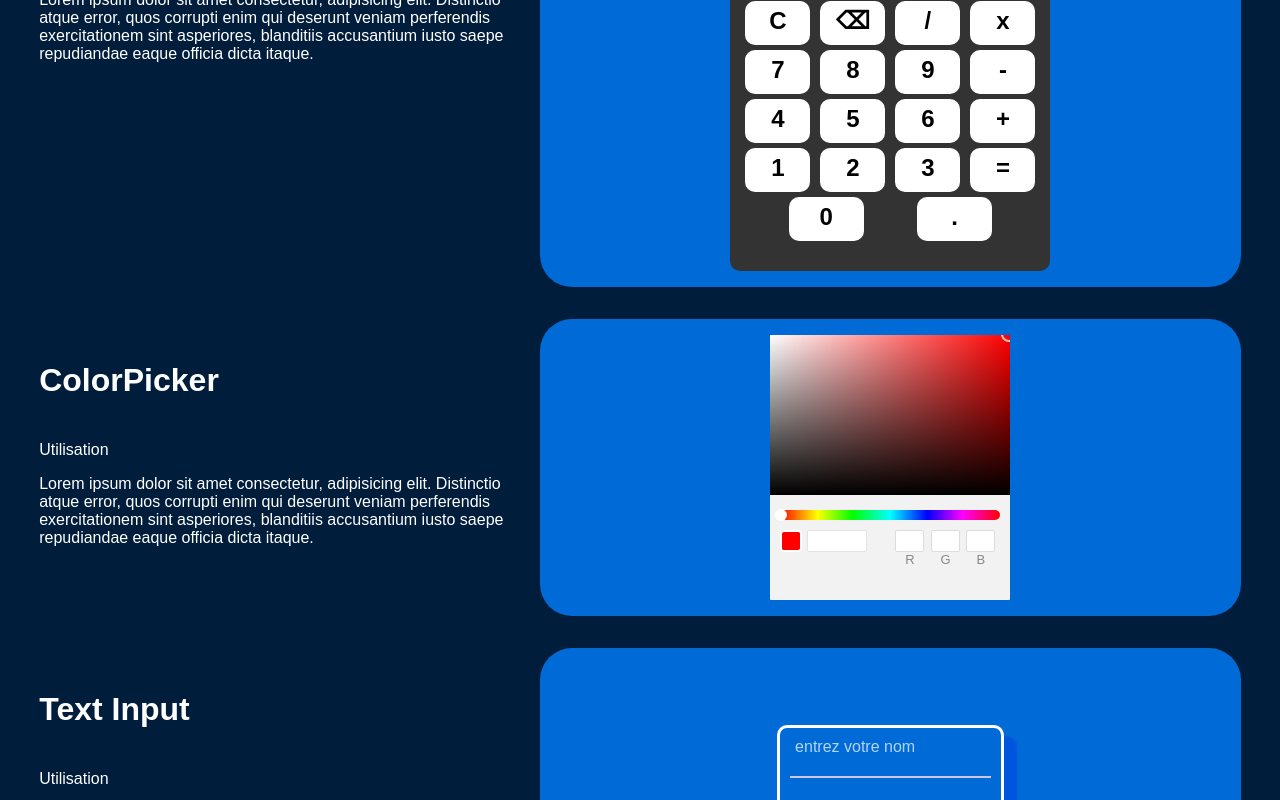
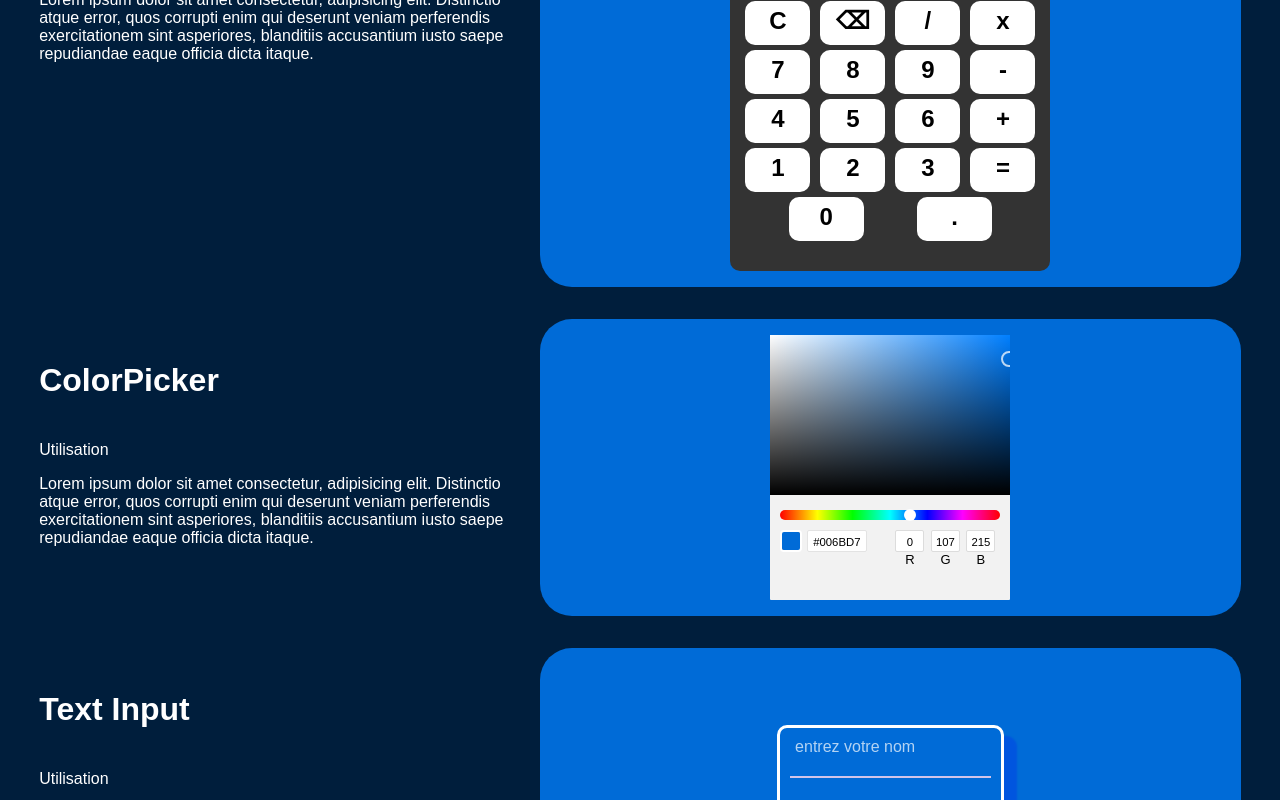
Before and after one commit to GoofyComponent/GoofyComponent, a Svelte app: page / in a window 1280 px wide. Shown: the part 2229-3029 px from the top of the page. Built offline with nearby package versions, Linux system fonts and the light colour scheme; a web font is replaced by a local one.

Commit message:
Fix color, calc and placeholder

```diff
--- a/src/Placeholder.svelte
+++ b/src/Placeholder.svelte
@@ -16,6 +16,7 @@
   import Todo from "./UI/Todo/Todo.svelte";
 
   let btnTrigger = false;
+  let demoColor = "#006BD7";
 </script>
 
 <section id="linksBar">
@@ -259,8 +260,8 @@
       </p>
     </div>
 
-    <div class="compoZone">
-      <Color />
+    <div class="compoZone" style={"background-color:" + demoColor}>
+      <Color startColor={demoColor} bind:hexaVal={demoColor} />
     </div>
   </div>
   <div class="displayCompoContain" id="textinput">
--- a/src/UI/Calc/Calc.svelte
+++ b/src/UI/Calc/Calc.svelte
@@ -95,6 +95,7 @@
     justify-content: center;
     align-items: center;
     padding: 10px;
+    color: black;
   }
   .calc-display {
     width: 100%;
--- a/src/UI/Color/Color.svelte
+++ b/src/UI/Color/Color.svelte
@@ -1,7 +1,8 @@
 <script>
-import {onMount,createEventDispatcher} from 'svelte';
+  import { onMount, createEventDispatcher } from "svelte";
 
-export let startColor ="#FF0000";
+  export let startColor = "#FF0000";
+  export let hexaVal = startColor;
 
   onMount(() => {
     document.addEventListener("mouseup", mouseUp);
@@ -10,11 +11,11 @@ onMount(() => {
     document.addEventListener("touchmove", touchMove);
     document.addEventListener("touchstart", killMouseEvents);
     document.addEventListener("mousedown", killTouchEvents);
- setStartColor()
+    setStartColor();
   });
 
-Number.prototype.mod = function(n) {
-    return ((this%n)+n)%n;
+  Number.prototype.mod = function (n) {
+    return ((this % n) + n) % n;
   };
   const dispatch = createEventDispatcher();
   let tracked;
@@ -25,30 +26,33 @@ let a = 1;
   let r = 255;
   let g = 0;
   let b = 0;
-let hexaVal = '#FF0000';
-
 
   function setStartColor() {
-  let hex = startColor.replace('#','');
+    let hex = startColor.replace("#", "");
     if (hex.length !== 6 && hex.length !== 3 && !hex.match(/([^A-F0-9])/gi)) {
-    alert('Invalid property value (startColor)');
+      alert("Invalid property value (startColor)");
       return;
     }
-  let hexFiltered='';
+    let hexFiltered = "";
     if (hex.length === 3)
-    hex.split('').forEach( c => {hexFiltered += c+c;});
-  else
-    hexFiltered=hex;
+      hex.split("").forEach((c) => {
+        hexFiltered += c + c;
+      });
+    else hexFiltered = hex;
     hexaVal = hexFiltered;
-  r = parseInt(hexFiltered.substring(0,2), 16);
-  g = parseInt(hexFiltered.substring(2,4), 16);
-  b = parseInt(hexFiltered.substring(4,6), 16);
-  rgbToHSV(r,g,b,true);
+    r = parseInt(hexFiltered.substring(0, 2), 16);
+    g = parseInt(hexFiltered.substring(2, 4), 16);
+    b = parseInt(hexFiltered.substring(4, 6), 16);
+    rgbToHSV(r, g, b, true);
     updateCsPicker();
     updateHuePicker();
   }
 
-function removeEventListenerFromElement(elementId, eventName, listenerCallback) {
+  function removeEventListenerFromElement(
+    elementId,
+    eventName,
+    listenerCallback
+  ) {
     let element = document.querySelector(elementId);
     if (element) element.removeEventListener(eventName, listenerCallback);
   }
@@ -56,19 +60,23 @@ function removeEventListenerFromElement(elementId, eventName, listenerCallback)
   function killMouseEvents() {
     removeEventListenerFromElement("#colorsquare-event", "mousedown", csDown);
     removeEventListenerFromElement("#hue-event", "mousedown", hueDown);
-  document.removeEventListener("mouseup",mouseUp);
-  document.removeEventListener("mousemove",mouseMove);
-  document.removeEventListener("touchstart",killMouseEvents);
-  document.removeEventListener("mousedown",killTouchEvents);
+    document.removeEventListener("mouseup", mouseUp);
+    document.removeEventListener("mousemove", mouseMove);
+    document.removeEventListener("touchstart", killMouseEvents);
+    document.removeEventListener("mousedown", killTouchEvents);
   }
 
   function killTouchEvents() {
-  removeEventListenerFromElement("#colorsquare-event", "touchstart", csDownTouch);
+    removeEventListenerFromElement(
+      "#colorsquare-event",
+      "touchstart",
+      csDownTouch
+    );
     removeEventListenerFromElement("#hue-event", "touchstart", hueDownTouch);
-  document.removeEventListener("touchend",mouseUp);
-  document.removeEventListener("touchmove",touchMove);
-  document.removeEventListener("touchstart",killMouseEvents);
-  document.removeEventListener("mousedown",killTouchEvents);
+    document.removeEventListener("touchend", mouseUp);
+    document.removeEventListener("touchmove", touchMove);
+    document.removeEventListener("touchstart", killMouseEvents);
+    document.removeEventListener("mousedown", killTouchEvents);
   }
 
   function updateCsPicker() {
@@ -86,11 +94,11 @@ function updateHuePicker() {
   }
 
   function colorChangeCallback() {
-  dispatch('colorChange', {
+    dispatch("colorChange", {
       r: r,
       g: g,
       b: b,
-        a: a
+      a: a,
     });
   }
 
@@ -102,10 +110,18 @@ function mouseMove(event) {
       let xPercentage, yPercentage, picker;
       switch (tracked.id) {
         case "colorsquare-event":
-    xPercentage = (mouseX - trackedPos.x) / 240 * 100;
-    yPercentage = (mouseY - trackedPos.y) / 160 * 100;
-    (xPercentage > 100) ? xPercentage = 100: (xPercentage < 0) ? xPercentage = 0 : null;
-    (yPercentage > 100) ? yPercentage = 100: (yPercentage < 0) ? yPercentage = 0 : null;
+          xPercentage = ((mouseX - trackedPos.x) / 240) * 100;
+          yPercentage = ((mouseY - trackedPos.y) / 160) * 100;
+          xPercentage > 100
+            ? (xPercentage = 100)
+            : xPercentage < 0
+            ? (xPercentage = 0)
+            : null;
+          yPercentage > 100
+            ? (yPercentage = 100)
+            : yPercentage < 0
+            ? (yPercentage = 0)
+            : null;
           picker = document.querySelector("#colorsquare-picker");
           yPercentage = yPercentage.toFixed(2);
           xPercentage = xPercentage.toFixed(2);
@@ -116,8 +132,12 @@ function mouseMove(event) {
           colorChange();
           break;
         case "hue-event":
-    xPercentage = (mouseX - 10 - trackedPos.x) / 220 * 100;
-    (xPercentage > 100) ? xPercentage = 100: (xPercentage < 0) ? xPercentage = 0 : null;
+          xPercentage = ((mouseX - 10 - trackedPos.x) / 220) * 100;
+          xPercentage > 100
+            ? (xPercentage = 100)
+            : xPercentage < 0
+            ? (xPercentage = 0)
+            : null;
           xPercentage = xPercentage.toFixed(2);
           picker = document.querySelector("#hue-picker");
           picker.style.left = xPercentage + "%";
@@ -125,9 +145,7 @@ function mouseMove(event) {
           hueChange();
           break;
       }
-
     }
-
   }
 
   function touchMove(event) {
@@ -138,10 +156,18 @@ function touchMove(event) {
       let xPercentage, yPercentage, picker;
       switch (tracked.id) {
         case "colorsquare-event":
-    xPercentage = (mouseX - trackedPos.x) / 240 * 100;
-    yPercentage = (mouseY - trackedPos.y) / 160 * 100;
-    (xPercentage > 100) ? xPercentage = 100: (xPercentage < 0) ? xPercentage = 0 : null;
-    (yPercentage > 100) ? yPercentage = 100: (yPercentage < 0) ? yPercentage = 0 : null;
+          xPercentage = ((mouseX - trackedPos.x) / 240) * 100;
+          yPercentage = ((mouseY - trackedPos.y) / 160) * 100;
+          xPercentage > 100
+            ? (xPercentage = 100)
+            : xPercentage < 0
+            ? (xPercentage = 0)
+            : null;
+          yPercentage > 100
+            ? (yPercentage = 100)
+            : yPercentage < 0
+            ? (yPercentage = 0)
+            : null;
           picker = document.querySelector("#colorsquare-picker");
           yPercentage = yPercentage.toFixed(2);
           xPercentage = xPercentage.toFixed(2);
@@ -152,8 +178,12 @@ function touchMove(event) {
           colorChange();
           break;
         case "hue-event":
-    xPercentage = (mouseX - 10 - trackedPos.x) / 220 * 100;
-    (xPercentage > 100) ? xPercentage = 100: (xPercentage < 0) ? xPercentage = 0 : null;
+          xPercentage = ((mouseX - 10 - trackedPos.x) / 220) * 100;
+          xPercentage > 100
+            ? (xPercentage = 100)
+            : xPercentage < 0
+            ? (xPercentage = 0)
+            : null;
           xPercentage = xPercentage.toFixed(2);
           picker = document.querySelector("#hue-picker");
           picker.style.left = xPercentage + "%";
@@ -161,9 +191,7 @@ function touchMove(event) {
           hueChange();
           break;
       }
-
     }
-
   }
 
   function csDown(event) {
@@ -171,7 +199,7 @@ function csDown(event) {
     let xPercentage = ((event.offsetX + 1) / 240) * 100;
     let yPercentage = ((event.offsetY + 1) / 160) * 100;
     yPercentage = yPercentage.toFixed(2);
- xPercentage = xPercentage.toFixed(2)
+    xPercentage = xPercentage.toFixed(2);
     let picker = document.querySelector("#colorsquare-picker");
     picker.style.top = yPercentage + "%";
     picker.style.left = xPercentage + "%";
@@ -188,7 +216,7 @@ function csDownTouch(event) {
     let xPercentage = ((offsetX + 1) / 240) * 100;
     let yPercentage = ((offsetY + 1) / 160) * 100;
     yPercentage = yPercentage.toFixed(2);
- xPercentage = xPercentage.toFixed(2)
+    xPercentage = xPercentage.toFixed(2);
     let picker = document.querySelector("#colorsquare-picker");
     picker.style.top = yPercentage + "%";
     picker.style.left = xPercentage + "%";
@@ -224,8 +252,8 @@ function hueDownTouch(event) {
   }
 
   function hueChange() {
- let rgb = HexaToRGB(h, 1, 1)
- let colorsquare = document.querySelector(".colorsquare")
+    let rgb = HexaToRGB(h, 1, 1);
+    let colorsquare = document.querySelector(".colorsquare");
     colorsquare.style.background = `rgba(${rgb[0]},${rgb[1]},${rgb[2]},1)`;
     colorChange();
   }
@@ -252,22 +280,22 @@ function HexaToRGB(h, s, v) {
 
     switch (i % 6) {
       case 0:
-   r = v, g = t, b = p;
+        (r = v), (g = t), (b = p);
         break;
       case 1:
-   r = q, g = v, b = p;
+        (r = q), (g = v), (b = p);
         break;
       case 2:
-   r = p, g = v, b = t;
+        (r = p), (g = v), (b = t);
         break;
       case 3:
-   r = p, g = q, b = v;
+        (r = p), (g = q), (b = v);
         break;
       case 4:
-   r = t, g = p, b = v;
+        (r = t), (g = p), (b = v);
         break;
       case 5:
-   r = v, g = p, b = q;
+        (r = v), (g = p), (b = q);
         break;
     }
 
@@ -279,19 +307,15 @@ function RGBAToHex() {
     let gHex = g.toString(16);
     let bHex = b.toString(16);
 
- if (rHex.length == 1)
-  rHex = "0" + rHex;
- if (gHex.length == 1)
-  gHex = "0" + gHex;
- if (bHex.length == 1)
-  bHex = "0" + bHex;
-
+    if (rHex.length == 1) rHex = "0" + rHex;
+    if (gHex.length == 1) gHex = "0" + gHex;
+    if (bHex.length == 1) bHex = "0" + bHex;
 
     return ("#" + rHex + gHex + bHex).toUpperCase();
   }
 
   function rgbToHSV(r, g, b, update) {
-    let rperc, gperc, bperc,max,min,diff,pr,hnew,snew,vnew;
+    let rperc, gperc, bperc, max, min, diff, pr, hnew, snew, vnew;
     rperc = r / 255;
     gperc = g / 255;
     bperc = b / 255;
@@ -300,53 +324,97 @@ function rgbToHSV(r, g, b, update) {
     diff = max - min;
 
     vnew = max;
-    (vnew == 0) ? snew = 0 : snew = diff / max ;
+    vnew == 0 ? (snew = 0) : (snew = diff / max);
 
-    for (let i=0;i<3;i++) {
-      if ([rperc,gperc,bperc][i] === max) {
-        pr=i;
+    for (let i = 0; i < 3; i++) {
+      if ([rperc, gperc, bperc][i] === max) {
+        pr = i;
         break;
       }
     }
-    if (diff==0) {
+    if (diff == 0) {
       hnew = 0;
       if (update) {
-        h=hnew;
-        s=snew;
-        v=vnew;
+        h = hnew;
+        s = snew;
+        v = vnew;
         hueChange();
         return;
+      } else {
+        return { h: hnew, s: snew, v: vnew };
       }
-      else {
-        return {h:hnew,s:snew,v:vnew};
-      }
-    }
-    else {
+    } else {
       switch (pr) {
         case 0:
-          hnew=60*(((gperc-bperc)/diff)%6)/360
+          hnew = (60 * (((gperc - bperc) / diff) % 6)) / 360;
           break;
         case 1:
-          hnew=60*(((bperc-rperc)/diff)+2)/360
+          hnew = (60 * ((bperc - rperc) / diff + 2)) / 360;
           break;
         case 2:
-          hnew=60*(((rperc-gperc)/diff)+4)/360
+          hnew = (60 * ((rperc - gperc) / diff + 4)) / 360;
           break;
       }
-      if (hnew < 0) hnew+=6;
+      if (hnew < 0) hnew += 6;
     }
 
     if (update) {
-      h=hnew;
-      s=snew;
-      v=vnew;
+      h = hnew;
+      s = snew;
+      v = vnew;
       hueChange();
-    }
-    else {
-      return {h:hnew,s:snew,v:vnew};
+    } else {
+      return { h: hnew, s: snew, v: vnew };
     }
   }
 </script>
+
+<div class="main-container">
+  <div class="colorsquare size">
+    <div class="saturation-gradient">
+      <div class="value-gradient">
+        <div id="colorsquare-picker" />
+        <div
+          id="colorsquare-event"
+          on:mousedown={csDown}
+          on:touchstart={csDownTouch}
+        />
+      </div>
+    </div>
+  </div>
+
+  <div class="hue-selector">
+    <div id="hue-picker" />
+    <div id="hue-event" on:mousedown={hueDown} on:touchstart={hueDownTouch} />
+  </div>
+
+  <div class="color-info-box">
+    <div class="color-picked-bg">
+      <div class="color-picked" />
+    </div>
+
+    <div class="hex-text-block">
+      <p class="text">{hexaVal}</p>
+    </div>
+
+    <div class="rgb-text-div">
+      <div class="rgb-text-block">
+        <p class="text">{r}</p>
+        <p class="text-label">R</p>
+      </div>
+
+      <div class="rgb-text-block">
+        <p class="text">{g}</p>
+        <p class="text-label">G</p>
+      </div>
+
+      <div class="rgb-text-block">
+        <p class="text">{b}</p>
+        <p class="text-label">B</p>
+      </div>
+    </div>
+  </div>
+</div>
 
 <style>
   .main-container {
@@ -363,7 +431,11 @@ function rgbToHSV(r, g, b, update) {
   }
 
   .saturation-gradient {
-	background: linear-gradient(to right, rgb(255, 255, 255), rgba(255, 255, 255, 0));
+    background: linear-gradient(
+      to right,
+      rgb(255, 255, 255),
+      rgba(255, 255, 255, 0)
+    );
     width: 240px;
     height: 160px;
   }
@@ -376,14 +448,23 @@ function rgbToHSV(r, g, b, update) {
   }
 
   .hue-selector {
-	background: linear-gradient(to right, #ff0000 0%, #ffff00 17%, #00ff00 33%, #00ffff 50%, #0000ff 67%, #ff00ff 83%, #ff0000 100%);
+    background: linear-gradient(
+      to right,
+      #ff0000 0%,
+      #ffff00 17%,
+      #00ff00 33%,
+      #00ffff 50%,
+      #0000ff 67%,
+      #ff00ff 83%,
+      #ff0000 100%
+    );
     margin: 15px 10px 10px 10px;
     border-radius: 10px;
     height: 10px;
   }
 
   #hue-picker {
-	background: #FFF;
+    background: #fff;
     width: 12px;
     height: 12px;
     border-radius: 50%;
@@ -411,7 +492,7 @@ function rgbToHSV(r, g, b, update) {
     width: 12px;
     height: 12px;
     border-radius: 50%;
-	border: 2px solid #FFFB;
+    border: 2px solid #fffb;
     position: relative;
     transform: translate(-9px, -9px);
     left: 100%;
@@ -442,10 +523,13 @@ function rgbToHSV(r, g, b, update) {
   }
 
   .color-picked-bg {
-	background-image: linear-gradient(45deg, #808080 25%, transparent 25%), linear-gradient(-45deg, #808080 25%, transparent 25%), linear-gradient(45deg, transparent 75%, #808080 75%), linear-gradient(-45deg, transparent 75%, #808080 75%);
+    background-image: linear-gradient(45deg, #808080 25%, transparent 25%),
+      linear-gradient(-45deg, #808080 25%, transparent 25%),
+      linear-gradient(45deg, transparent 75%, #808080 75%),
+      linear-gradient(-45deg, transparent 75%, #808080 75%);
     background-size: 10px 10px;
     background-position: 0 0, 0 5px, 5px -5px, -5px 0px;
-	border: 2px solid #FFF;
+    border: 2px solid #fff;
     border-radius: 4px;
     width: 18px;
     height: 18px;
@@ -490,7 +574,8 @@ function rgbToHSV(r, g, b, update) {
     top: -12px;
     font-family: sans-serif;
     font-size: small;
-  color:#888;
+    color: #888;
+    color: black;
   }
 
   .text {
@@ -499,54 +584,10 @@ function rgbToHSV(r, g, b, update) {
     margin: 0;
     display: inline-block;
     font-size: 12px;
-	font-size-adjust: 0.50;
+    font-size-adjust: 0.5;
     position: relative;
     top: -1px;
     vertical-align: middle;
+    color: black;
   }
 </style>
-
-<div class="main-container">
-
-  <div class="colorsquare size">
-      <div class="saturation-gradient">
-          <div class="value-gradient">
-              <div id="colorsquare-picker"></div>
-              <div id="colorsquare-event" on:mousedown={csDown} on:touchstart={csDownTouch}></div>
-          </div>
-      </div>
-  </div>
-
-  <div class="hue-selector">
-      <div id="hue-picker"></div>
-      <div id="hue-event" on:mousedown={hueDown} on:touchstart={hueDownTouch}></div>
-  </div>
-
-  <div class="color-info-box">
-    <div class="color-picked-bg">
-      <div class="color-picked"></div>
-    </div>
-
-    <div class="hex-text-block">
-      <p class="text">{hexaVal}</p>
-    </div>
-
-    <div class="rgb-text-div">
-      <div class="rgb-text-block">
-        <p class="text">{r}</p>
-        <p class="text-label">R</p>
-      </div>
-
-      <div class="rgb-text-block">
-        <p class="text">{g}</p>
-        <p class="text-label">G</p>
-      </div>
-
-      <div class="rgb-text-block">
-        <p class="text">{b}</p>
-        <p class="text-label">B</p>
-      </div>
-    </div>
-  </div>
-
-</div>
```
Lines whose indentation alone changed are shown as unchanged.
